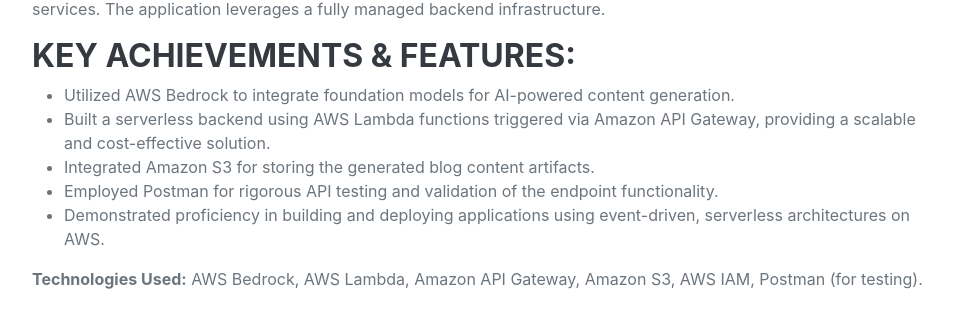
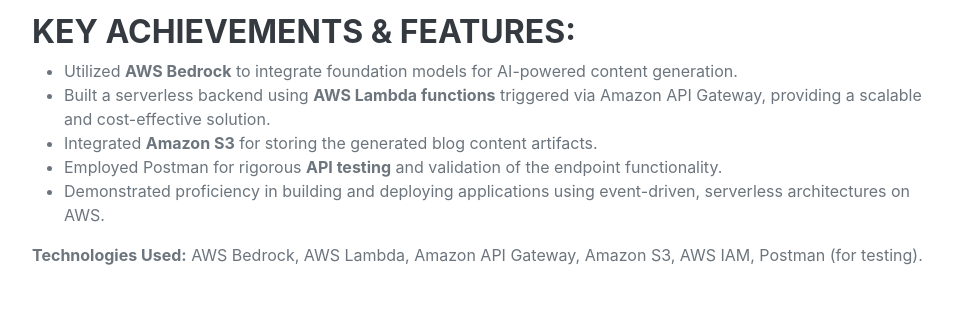
Before and after one commit to ShivamSoni1995/ShivamSoni1995-2.github.io, a plain HTML site: page index.html in a window 1280 px wide. Shown: the part 2993-3319 px from the top of the page, without its empty margins (288-1241 px from the left). Drawn offline with nearby package versions, Linux system fonts and the light colour scheme; a script that the page names is missing; a web font is replaced by a local one.

Commit message:
Update index.html

```diff
--- a/index.html
+++ b/index.html
@@ -70,7 +70,7 @@
                     <div class="d-flex flex-column flex-md-row justify-content-between mb-5">
                         <div class="flex-grow-1">
                             <h2 class="mb-0">
-                                <a href="https://github.com/ShivamSoni1995/ThreeTierWebApp" target="_blank" class="custom-link">
+                                <a href="https://github.com/ShivamSoni1995/Netflix-Clone-Devsecops-Pipeline" target="_blank" class="custom-link">
                                     <span class="link-text-wrapper">
                                         1. Netflix-Clone Web Application with End-to-End DevSecOps Pipeline (TypeScript, Docker, CI/CD)
 
@@ -94,7 +94,7 @@
             <li>Monitored app health, performance, and security using <strong>Prometheus and Grafana</strong>.</li>
         </ul>
 
-        <p><strong>Technologies Used:</strong> <span class="technologies">Amazon EC2, Auto Scaling, Elastic Load Balancing (ELB), Amazon RDS/DynamoDB (specify database if known), Amazon VPC, AWS IAM.</span></p>
+        <p><strong>Technologies Used:</strong> <span class="technologies">Amazon EC2, Docker, Kubernetes, Jenkins, Prometheus, Grafana, GitOps</span></p>
 
                         </div>
 
@@ -153,10 +153,10 @@
 
         <h3>Key Achievements & Features:</h3>
         <ul>
-            <li>Utilized AWS Bedrock to integrate foundation models for AI-powered content generation.</li>
-            <li>Built a serverless backend using AWS Lambda functions triggered via Amazon API Gateway, providing a scalable and cost-effective solution.</li>
-            <li>Integrated Amazon S3 for storing the generated blog content artifacts.</li>
-            <li>Employed Postman for rigorous API testing and validation of the endpoint functionality.</li>
+            <li>Utilized <strong>AWS Bedrock</strong> to integrate foundation models for AI-powered content generation.</li>
+            <li>Built a serverless backend using <strong>AWS Lambda functions</strong> triggered via Amazon API Gateway, providing a scalable and cost-effective solution.</li>
+            <li>Integrated <strong>Amazon S3</strong> for storing the generated blog content artifacts.</li>
+            <li>Employed Postman for rigorous <strong>API testing</strong> and validation of the endpoint functionality.</li>
             <li>Demonstrated proficiency in building and deploying applications using event-driven, serverless architectures on AWS.</li>
         </ul>
 
```
